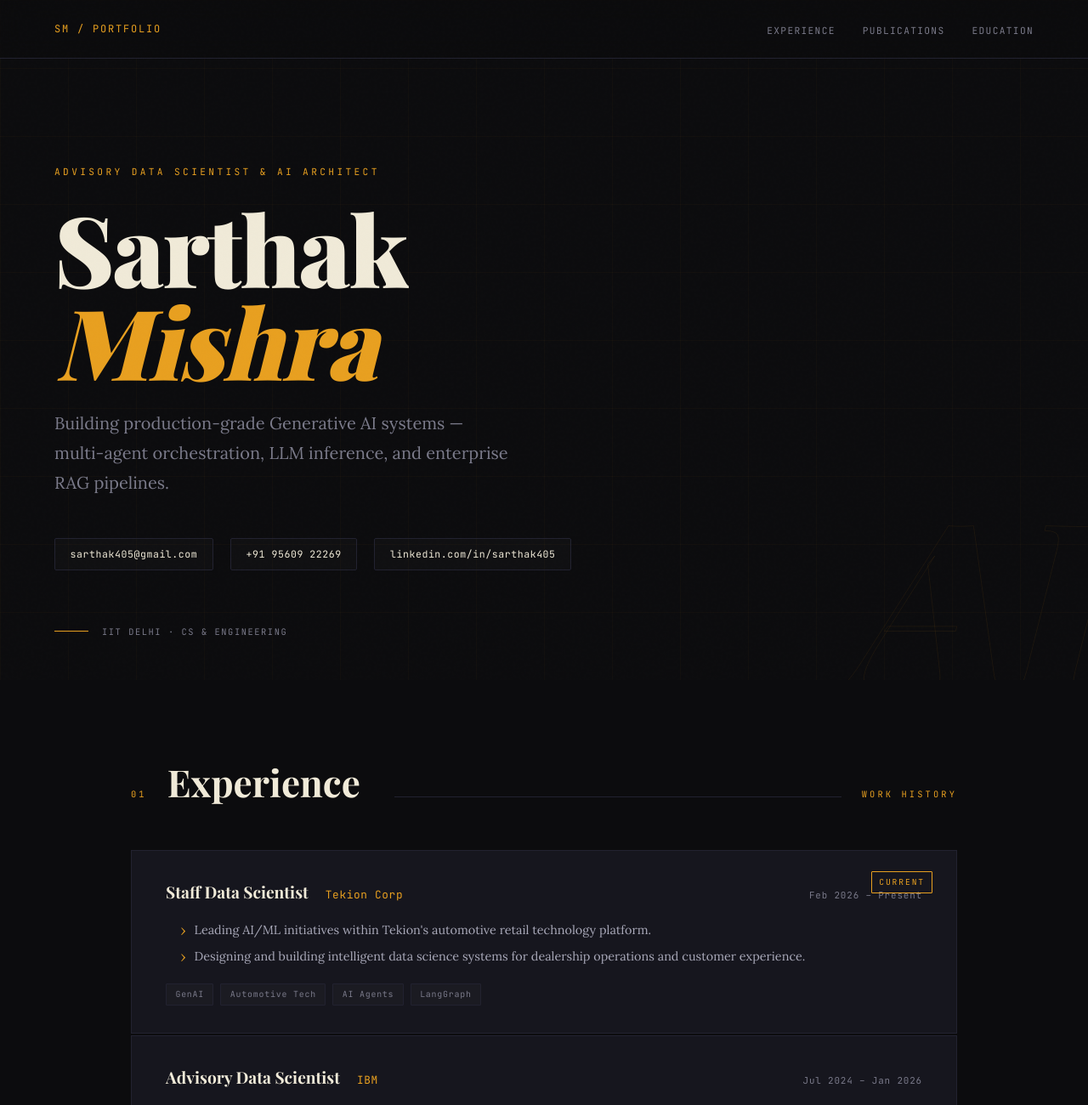
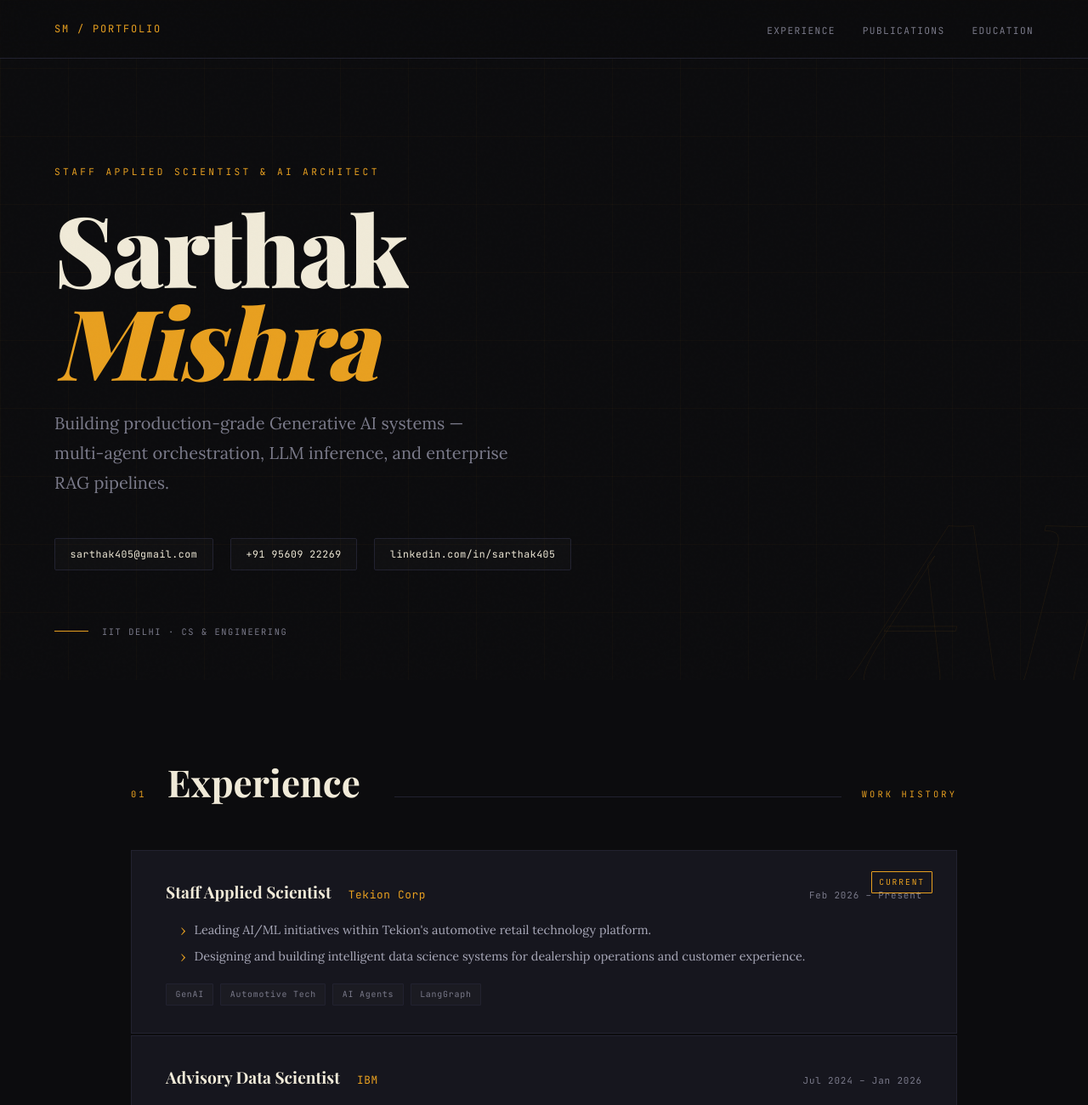
Before and after one commit to sarthak405/sarthak405.github.io, a plain HTML site: page index.html in a window 1280 px wide. Shown: the top 1300 px of the page at 85% size. Drawn offline with nearby package versions, Linux system fonts and the light colour scheme; a web font is replaced by a local one.

Commit message:
Update index.html

```diff
--- a/index.html
+++ b/index.html
@@ -492,7 +492,7 @@
 
   <!-- HERO -->
   <div class="hero">
-    <div class="hero-eyebrow">Advisory Data Scientist &amp; AI Architect</div>
+    <div class="hero-eyebrow">Staff Applied Scientist &amp; AI Architect</div>
     <h1 class="hero-name">Sarthak<br/><em>Mishra</em></h1>
     <p class="hero-subtitle">
       Building production-grade Generative AI systems — multi-agent orchestration, LLM inference, and enterprise RAG pipelines.
@@ -520,7 +520,7 @@
       <!-- Tekion -->
       <div class="exp-card current reveal">
         <div class="exp-meta">
-          <div class="exp-role">Staff Data Scientist</div>
+          <div class="exp-role">Staff Applied Scientist</div>
           <div class="exp-company">Tekion Corp</div>
           <div class="exp-period">Feb 2026 – Present</div>
         </div>
```
